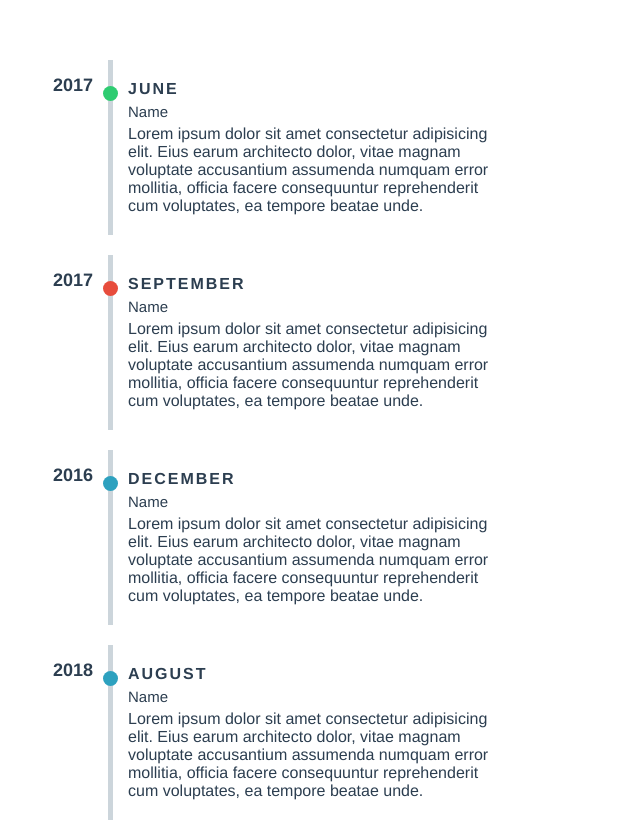
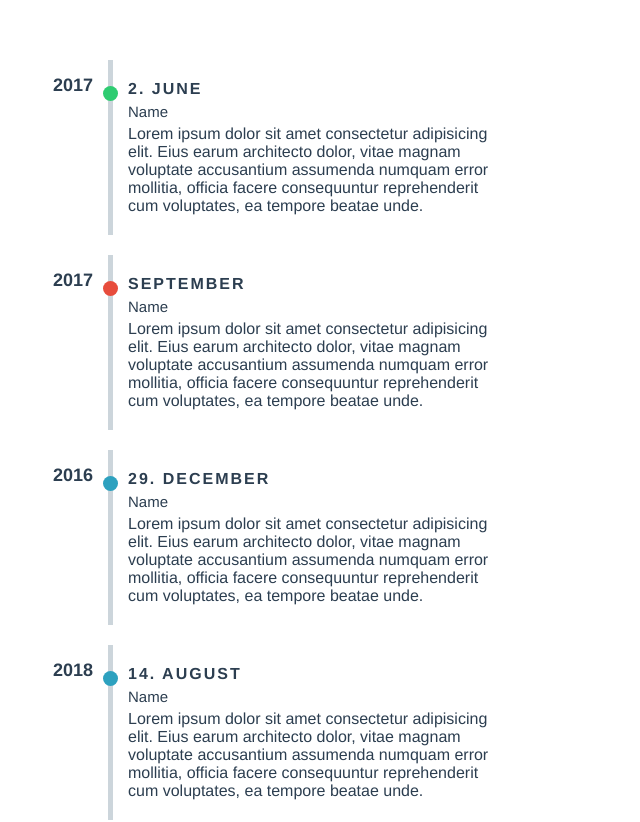
Before and after one commit to pablosirera/timeline-vuejs, a Vue app: page / in a window 1280 px wide. Shown: the top 822 px of the page, without its empty margins (0-640 px from the left). Built offline with nearby package versions, Linux system fonts and the light colour scheme.

Commit message:
show day on each item (#15)

```diff
--- a/package.json
+++ b/package.json
@@ -1,6 +1,6 @@
 {
   "name": "timeline-vuejs",
-  "version": "1.0.11",
+  "version": "1.1.1",
   "main": "dist/timeline-vuejs.common.js",
   "description": "Minimalist Timeline with VueJS",
   "scripts": {
--- a/src/App.vue
+++ b/src/App.vue
@@ -19,57 +19,61 @@ export default {
     messageWhenNoItems: 'No articles found.',
     dataTimeline: [
       {
-        from: new Date(2017, 5),
+        from: new Date(2017, 5, 2),
         title: 'Name',
         description:
           'Lorem ipsum dolor sit amet consectetur adipisicing elit. Eius earum architecto dolor, vitae magnam voluptate accusantium assumenda numquam error mollitia, officia facere consequuntur reprehenderit cum voluptates, ea tempore beatae unde.',
-        color: '#2ecc71'
+        color: '#2ecc71',
+        showDayAndMonth: true
       },
       {
-        from: new Date(2017, 8),
+        from: new Date(2017, 8, 9),
         title: 'Name',
         description:
           'Lorem ipsum dolor sit amet consectetur adipisicing elit. Eius earum architecto dolor, vitae magnam voluptate accusantium assumenda numquam error mollitia, officia facere consequuntur reprehenderit cum voluptates, ea tempore beatae unde.',
         color: '#e74c3c'
       },
       {
-        from: new Date(2016, 11),
+        from: new Date(2016, 11, 29),
+        title: 'Name',
+        description:
+          'Lorem ipsum dolor sit amet consectetur adipisicing elit. Eius earum architecto dolor, vitae magnam voluptate accusantium assumenda numquam error mollitia, officia facere consequuntur reprehenderit cum voluptates, ea tempore beatae unde.',
+        showDayAndMonth: true
+      },
+      {
+        from: new Date(2018, 7, 14),
+        title: 'Name',
+        description:
+          'Lorem ipsum dolor sit amet consectetur adipisicing elit. Eius earum architecto dolor, vitae magnam voluptate accusantium assumenda numquam error mollitia, officia facere consequuntur reprehenderit cum voluptates, ea tempore beatae unde.',
+        showDayAndMonth: true
+      },
+      {
+        from: new Date(2016, 1, 8),
         title: 'Name',
         description:
           'Lorem ipsum dolor sit amet consectetur adipisicing elit. Eius earum architecto dolor, vitae magnam voluptate accusantium assumenda numquam error mollitia, officia facere consequuntur reprehenderit cum voluptates, ea tempore beatae unde.'
       },
       {
-        from: new Date(2018, 7),
+        from: new Date(2016, 6, 15),
         title: 'Name',
         description:
           'Lorem ipsum dolor sit amet consectetur adipisicing elit. Eius earum architecto dolor, vitae magnam voluptate accusantium assumenda numquam error mollitia, officia facere consequuntur reprehenderit cum voluptates, ea tempore beatae unde.'
       },
       {
-        from: new Date(2016, 1),
+        from: new Date(2013, 1, 19),
+        title: 'Name',
+        description:
+          'Lorem ipsum dolor sit amet consectetur adipisicing elit. Eius earum architecto dolor, vitae magnam voluptate accusantium assumenda numquam error mollitia, officia facere consequuntur reprehenderit cum voluptates, ea tempore beatae unde.',
+        showDayAndMonth: true
+      },
+      {
+        from: new Date(2015, 1, 24),
         title: 'Name',
         description:
           'Lorem ipsum dolor sit amet consectetur adipisicing elit. Eius earum architecto dolor, vitae magnam voluptate accusantium assumenda numquam error mollitia, officia facere consequuntur reprehenderit cum voluptates, ea tempore beatae unde.'
       },
       {
-        from: new Date(2016, 6),
-        title: 'Name',
-        description:
-          'Lorem ipsum dolor sit amet consectetur adipisicing elit. Eius earum architecto dolor, vitae magnam voluptate accusantium assumenda numquam error mollitia, officia facere consequuntur reprehenderit cum voluptates, ea tempore beatae unde.'
-      },
-      {
-        from: new Date(2013, 1),
-        title: 'Name',
-        description:
-          'Lorem ipsum dolor sit amet consectetur adipisicing elit. Eius earum architecto dolor, vitae magnam voluptate accusantium assumenda numquam error mollitia, officia facere consequuntur reprehenderit cum voluptates, ea tempore beatae unde.'
-      },
-      {
-        from: new Date(2015, 1),
-        title: 'Name',
-        description:
-          'Lorem ipsum dolor sit amet consectetur adipisicing elit. Eius earum architecto dolor, vitae magnam voluptate accusantium assumenda numquam error mollitia, officia facere consequuntur reprehenderit cum voluptates, ea tempore beatae unde.'
-      },
-      {
-        from: new Date(2012, 1),
+        from: new Date(2012, 1, 2),
         title: 'Name',
         description:
           'Lorem ipsum dolor sit amet consectetur adipisicing elit. Eius earum architecto dolor, vitae magnam voluptate accusantium assumenda numquam error mollitia, officia facere consequuntur reprehenderit cum voluptates, ea tempore beatae unde.'
--- a/src/components/TimelineItem.vue
+++ b/src/components/TimelineItem.vue
@@ -2,7 +2,7 @@
   <section class="timeline-item">
     <div class="item">
       <span :style="getBackgroundColour(itemTimeline.color)" class="dot" />
-      <h3 class="month-item">{{ getNameMonth(itemTimeline) }}</h3>
+      <h3 class="date-item">{{ getFormattedDate(itemTimeline) }}</h3>
       <h4 class="title-item" v-html="itemTimeline.title" />
       <p class="description-item" v-html="itemTimeline.description" />
     </div>
@@ -30,10 +30,15 @@ export default {
     getBackgroundColour(color) {
       return color ? `background:${color}` : `background:${this.colorDots}`
     },
-    getNameMonth(item) {
+    getFormattedDate(item) {
       const locale = this.dateLocale || navigator.language
-      const date = item.from.toLocaleDateString(locale, { month: 'long' })
-      return date
+      const nameMonth = item.from.toLocaleDateString(locale, { month: 'long' })
+      if (item.showDayAndMonth) {
+        const day = item.from.getDate()
+        return `${day}. ${nameMonth}`
+      }
+
+      return nameMonth
     }
   }
 }
@@ -46,7 +51,7 @@ export default {
     padding: 20px 0 20px 15px;
     position: relative;
   }
-  .month-item {
+  .date-item {
     margin: 0;
     text-transform: uppercase;
     font-size: 16px;
@@ -68,7 +73,6 @@ export default {
     width: 15px;
     height: 15px;
     border-radius: 50%;
-    // background: #2da1bf;
     left: -10px;
     top: 26px;
   }
```
Also changed, not shown: 1 other file (tests, documents, lock files or other folders).
